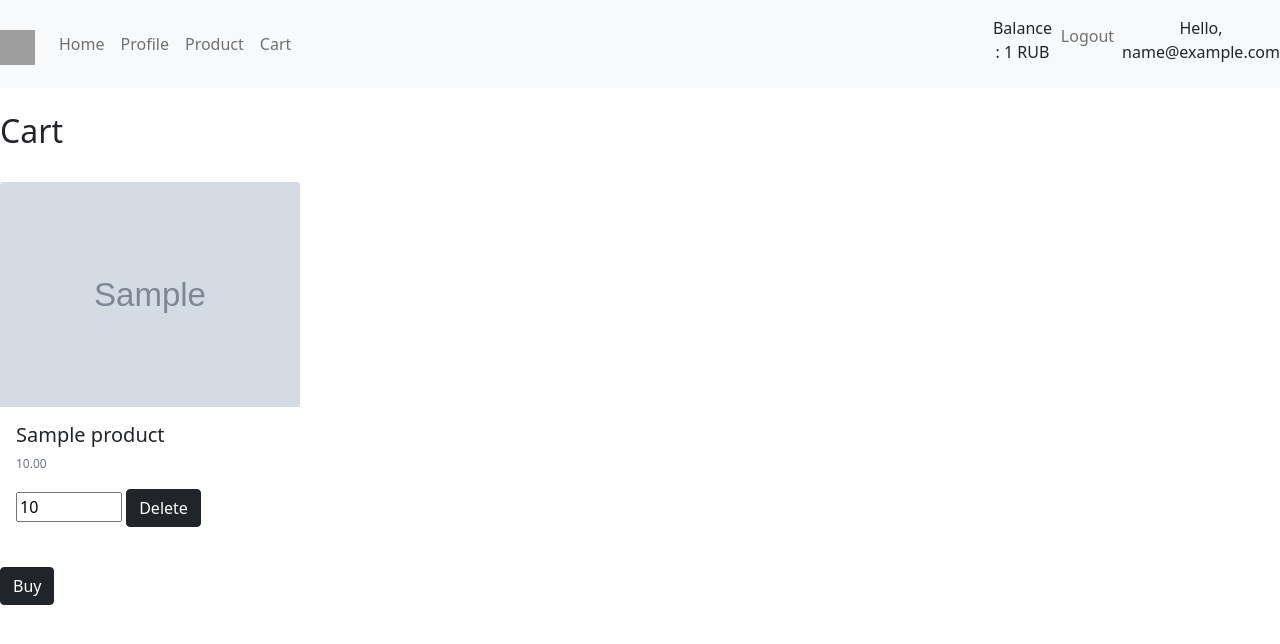
After one commit to VeamVeat/line_story, a Django app: page /orders/cart/ in a window 1280 px wide. The commit adds this page. Shown: the top 644 px of the page. Run offline with Django 3.2, Linux system fonts and the light colour scheme; a user stored in the database is signed in; tables that the repository leaves empty hold one stand-in row (values such as "Sample post"); grey boxes marked "Sample" are stand-in pictures; parts of the project's set-up code (start-up, migrations or seed data) failed here and were passed over; grey boxes are pictures that could not be loaded.

Commit message:
feat: added product to cart

```diff
--- a/line/line/urls.py
+++ b/line/line/urls.py
@@ -25,6 +25,7 @@ urlpatterns = [
     path('admin/', admin.site.urls),
     path('users/', include('users.urls')),
     path('products/', include('products.urls')),
+    path('orders/', include('orders.urls')),
     path('accounts/', include('django.contrib.auth.urls')),
     path('register/', SignUpView.as_view(), name='register'),
     path('activate/<uidb64>/<token>/', ActivateAccount.as_view(), name='activate'),
--- a/line/orders/admin.py
+++ b/line/orders/admin.py
@@ -13,6 +13,6 @@ class OrderAdmin(admin.ModelAdmin):
 
 @admin.register(Cart)
 class CartAdmin(admin.ModelAdmin):
-    list_display = ('user', 'product')
+    list_display = ('user', 'product', 'quantity')
 
     search_fields = ('product',)
--- a/line/orders/models.py
+++ b/line/orders/models.py
@@ -26,7 +26,7 @@ class Order(CreatedAtMixin):
 class Cart(models.Model):
     user = models.ForeignKey(settings.AUTH_USER_MODEL, on_delete=models.CASCADE)
     product = models.ForeignKey("products.Product", null=True, on_delete=models.SET_NULL, related_name='+')
-    quantity = models.PositiveIntegerField(default=0, verbose_name=_('quantity of product in the cart'))
+    quantity = models.PositiveIntegerField(default=1, verbose_name=_('quantity of product in the cart'))
 
     class Meta:
         verbose_name = _('cart')
--- /dev/null
+++ b/line/orders/templates/orders/cart.html
@@ -0,0 +1,40 @@
+{% extends 'users/base.html' %}
+<!--{% load cart_tags %}-->
+{% load static %}
+
+{% block content %}
+
+<div class="col-sm-12 col-md-12 col-lg-9 pb-4">
+    <div class="row">
+            <div class="col-6 my-auto">
+                <h2 class="font-weight-bold pt-4">Cart</h2>
+            </div>
+    </div>
+
+        <br>
+        <div class="row">
+
+            {% for product_in_cart in products_all %}
+                <div class="col-sm-12 col-md-6 col-lg-4 pb-4">
+                    <div class="h-100">
+
+                        <a href="{{ product_in_cart.product.get_absolute_url }}">
+                        <img src="{{ product_in_cart.product.product_file.filter.first.image.url }}" class="card-img-top" alt="{{ product_in_cart.product.title }}" style="width: auto; height: 225px; object-fit: scale-down;">
+                        </a>
+                        <div class="card-body">
+                            <h5 class="card-title">{{ product_in_cart.product.title }}</h5>
+                            <p class="card-text text-muted" style="font-size:12px">{{ product_in_cart.product.price }}</p>
+                            <input type="number" value="{{ product_in_cart.quantity}}" min="0" max="1000"/>
+                            <a href="{% url 'orders:delete_product' product_id=product_in_cart.product.id %}">
+								<button class="btn btn-dark">Delete</button>
+							</a>
+                        </div>
+
+                    </div>
+                </div>
+            {% endfor %}
+            <a href="#"><button class="btn btn-dark">Buy</button> </a>
+        </div>
+</div>
+
+{% endblock %}
--- /dev/null
+++ b/line/orders/urls.py
@@ -0,0 +1,9 @@
+from django.urls import path
+from orders.views import CartView,  DeleteProduct
+
+app_name = "orders"
+
+urlpatterns = [
+    path("cart/", CartView.as_view(), name="cart"),
+    path('delete-product/<int:product_id>/', DeleteProduct.as_view(), name='delete_product')
+]
--- a/line/orders/views.py
+++ b/line/orders/views.py
@@ -1,3 +1,32 @@
-from django.shortcuts import render
+from django.http import HttpResponseRedirect
+from django.shortcuts import render, redirect
+from django.views import View
+# Create your views here.
+from django.views.generic import TemplateView, ListView
+from django.shortcuts import render, get_object_or_404
 
-# Create your views here.
+from orders.models import Cart
+from products.models import Product
+
+
+class CartView(ListView):
+    model = Cart
+    template_name = 'orders/cart.html'
+
+    def get_context_data(self, **kwargs):
+        context = super().get_context_data()
+        queryset = self.get_queryset()
+        cart_all = queryset.filter(user=self.request.user)
+        context['products_all'] = cart_all
+        return context
+
+
+class DeleteProduct(View):
+    model = Cart
+    template_name = 'orders/cart.html'
+
+    def get(self, request, *args, **kwargs):
+        product_id = kwargs.get('product_id')
+        product_in_cart = get_object_or_404(self.model, user=request.user, product_id=product_id)
+        product_in_cart.delete()
+        return redirect('orders:cart')
--- a/line/products/templates/products/detail.html
+++ b/line/products/templates/products/detail.html
@@ -21,8 +21,10 @@
 						<p class="vote"> Year: <strong>{{ detail_product.year }}</strong></p>
 
 						<div class="action">
-							<a href="{{ p.affiliate_url }}" class="btn btn-dark">Buy</a>
-                            <a href="{{ p.affiliate_url }}" class="btn btn-dark">Add to cart</a>
+<!--							<a href="{{ p.affiliate_url }}" class="btn btn-dark">Buy</a>-->
+                            <a href="{% url 'products:add_to_cart' product_id=detail_product.id %}">
+								<button class="btn btn-dark">Add</button>
+							</a>
 						</div>
 					</div>
 				</div>
--- a/line/products/urls.py
+++ b/line/products/urls.py
@@ -1,5 +1,5 @@
 from django.urls import path
-from products.views import ProductView, ShowProductView, SearchResultsView
+from products.views import ProductView, ShowProductView, SearchResultsView, AddProduct
 
 app_name = "products"
 
@@ -7,4 +7,5 @@ urlpatterns = [
     path("products/", ProductView.as_view(), name="product_all"),
     path("products/<slug:product_slug>", ShowProductView.as_view(), name="product"),
     path('search/', SearchResultsView.as_view(), name='search'),
+    path('add-to-cart/<int:product_id>/', AddProduct.as_view(), name='add_to_cart')
 ]
--- a/line/users/models.py
+++ b/line/users/models.py
@@ -121,6 +121,6 @@ class Wallet(models.Model):
 @receiver(post_save, sender=User)
 def create_profile_and_wallet(sender, instance, created, **kwargs):
     if created:
-        file = File.objects.create(image='admin/default/default.jpg')
+        file = File.objects.create(image='users/photo_profile/default.jpg')
         Profile.objects.create(user=instance, image=file)
         Wallet.objects.create(user=instance)
--- a/line/users/templates/users/base.html
+++ b/line/users/templates/users/base.html
@@ -34,7 +34,7 @@
         <a class="nav-link" href="{% url 'products:product_all' %}">Product</a>
       </li>
       <li class="nav-item">
-        <a class="nav-link" href="#">Cart</a>
+        <a class="nav-link" href="{% url 'orders:cart' %}">Cart</a>
       </li>
        {% endif %}
       </ul>
```
Also changed, not shown: line/orders/templatetags/cart_tags.py (added, +7 -0 lines), line/products/forms.py (+9 -1 lines), line/products/templates/products/products_all.html (+8 -2 lines), line/products/views.py (+19 -1 lines), line/orders/migrations/0004_alter_cart_quantity.py (added).
